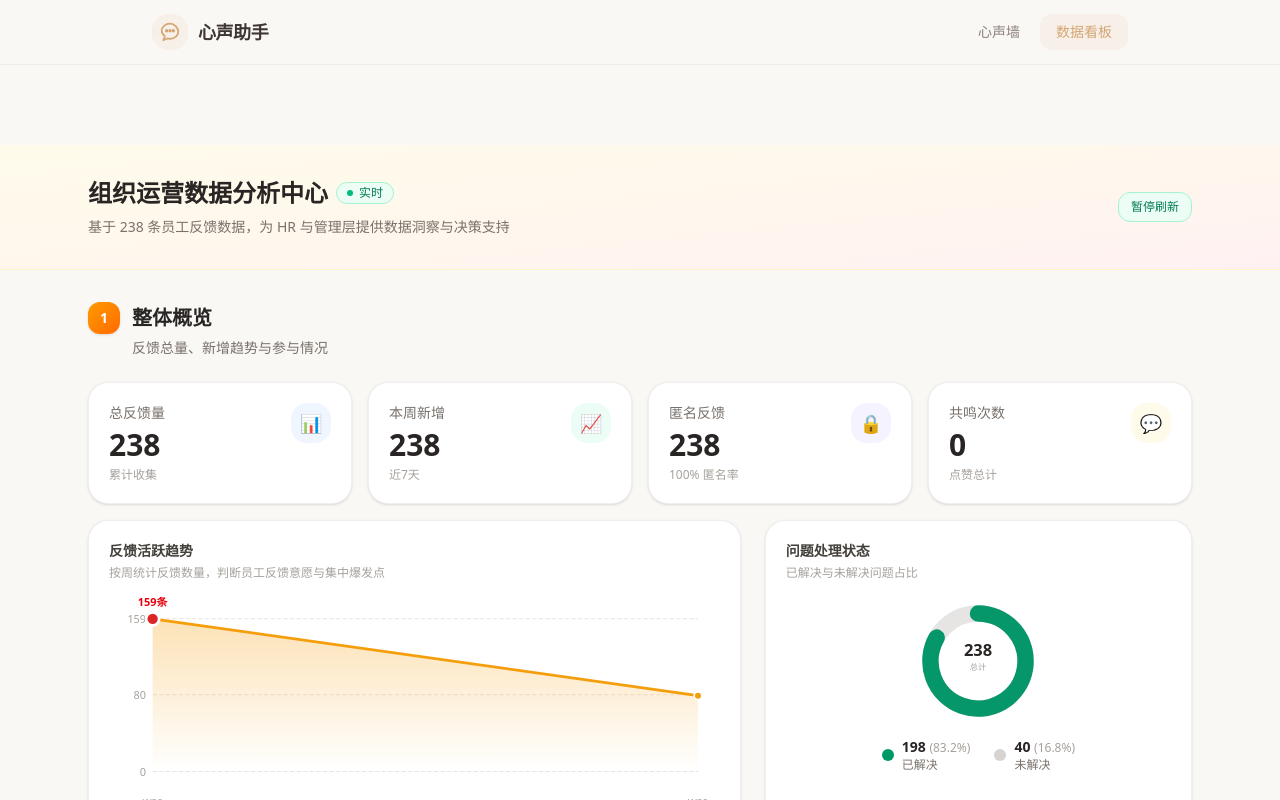
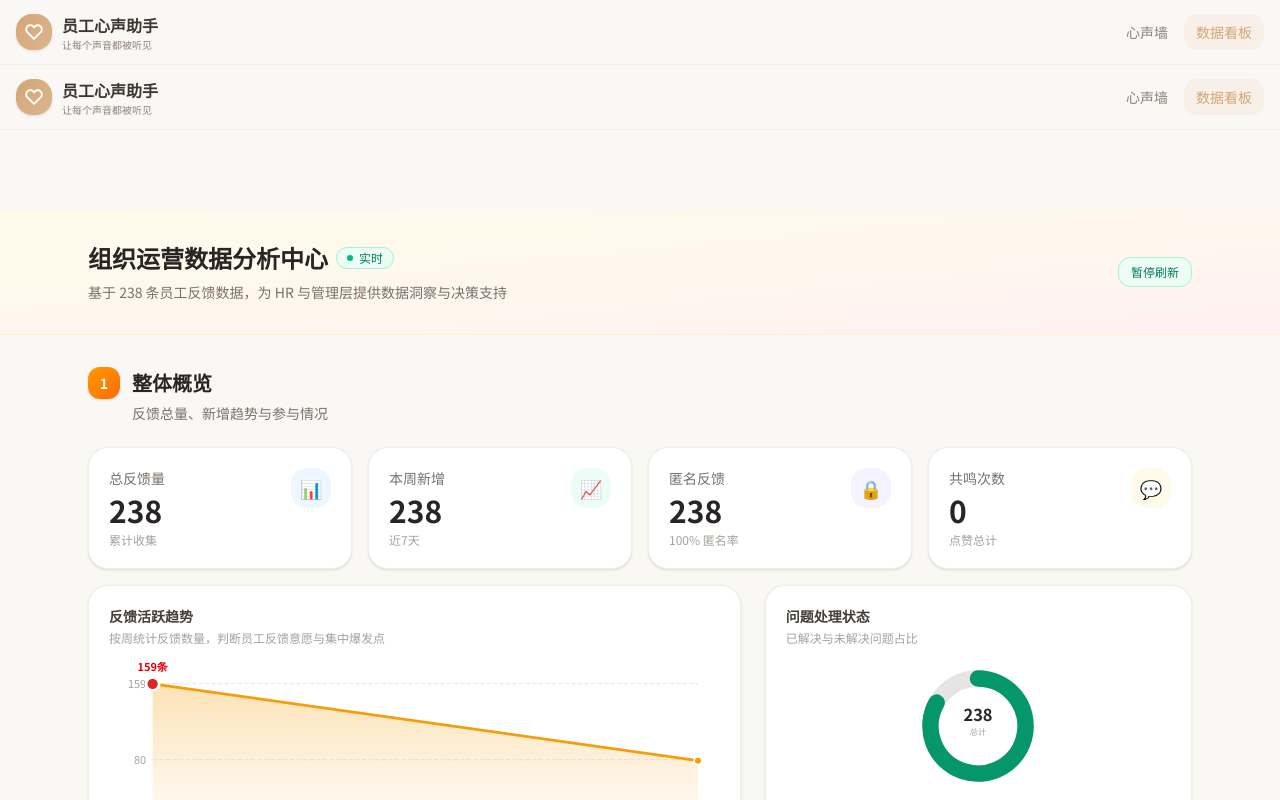
Before and after one commit to zhizi20/agent, a Next.js app: page /dashboard in a window 1280 px wide. Shown: the top 800 px of the page. Built offline with nearby package versions, Linux system fonts and the light colour scheme.

Commit message:
feat: 实现角色权限系统（普通员工/管理层分级访问控制）
Coze-Commit-Type: user
Coze-User-ID: 2134586496398488
Coze-Conversation-ID: 10375792

```diff
--- a/src/app/dashboard/page.tsx
+++ b/src/app/dashboard/page.tsx
@@ -1,10 +1,13 @@
 'use client';
 
 import { useState, useEffect, useCallback, useMemo } from 'react';
-import { Header } from '@/components/header';
+import Link from 'next/link';
 import { CATEGORY_MAP } from '@/lib/types';
 import type { VoiceCategory } from '@/lib/types';
 import { cn } from '@/lib/utils';
+import { useRole } from '@/contexts/role-context';
+import { RoleVerificationDialog } from '@/components/role-verification-dialog';
+import { Header } from '@/components/header';
 
 // ─── Types ───────────────────────────────────────────────────────
 
@@ -413,12 +416,22 @@ function DeptPieChart({ byDepartment }: { byDepartment: Record<string, number> }
 // ─── Main Page ───────────────────────────────────────────────────
 
 export default function DashboardPage() {
+  const { role, isVerified, setRole } = useRole();
+  const [showVerification, setShowVerification] = useState(false);
   const [stats, setStats] = useState<Stats | null>(null);
   const [analysis, setAnalysis] = useState<AnalysisResult | null>(null);
   const [isAnalyzing, setIsAnalyzing] = useState(false);
   const [analysisError, setAnalysisError] = useState('');
   const [isLive, setIsLive] = useState(true);
 
+  // Show verification dialog if not verified
+  useEffect(() => {
+    if (!isVerified) {
+      setShowVerification(true);
+    }
+  }, [isVerified]);
+
+  // All hooks must be before any early returns
   const fetchStats = useCallback(async () => {
     try {
       const res = await fetch('/api/stats');
@@ -473,6 +486,31 @@ export default function DashboardPage() {
     if (!stats) return [];
     return Object.entries(stats.byCategory).sort(([, a], [, b]) => b - a).slice(0, 3);
   }, [stats]);
+
+  // Role-based access control - after all hooks
+  if (isVerified && role === 'employee') {
+    return (
+      <div className="min-h-screen bg-[#FAF8F5]">
+        <div className="flex flex-col items-center justify-center min-h-screen px-4">
+          <div className="max-w-md w-full bg-white rounded-2xl shadow-sm border border-[#EDE8E3] p-8 text-center">
+            <div className="w-16 h-16 mx-auto mb-4 rounded-full bg-[#FFF5F2] flex items-center justify-center">
+              <span className="text-3xl">🔒</span>
+            </div>
+            <h2 className="text-xl font-semibold text-[#3D3632] mb-3">权限受限</h2>
+            <p className="text-[#8A817A] leading-relaxed mb-6">
+              您好，数据看板为管理层专属权限，仅管理人员可查看全量心声统计与分析内容。您可以使用员工心声墙提交、浏览公开心声。
+            </p>
+            <Link
+              href="/"
+              className="inline-flex items-center justify-center px-6 py-3 rounded-xl bg-[#D4A574] text-white font-medium hover:bg-[#C99560] transition-colors"
+            >
+              返回心声墙
+            </Link>
+          </div>
+        </div>
+      </div>
+    );
+  }
 
   if (!stats) {
     return (
--- a/src/app/layout.tsx
+++ b/src/app/layout.tsx
@@ -1,19 +1,33 @@
 import type { Metadata } from 'next';
+import { Noto_Sans_SC } from 'next/font/google';
 import './globals.css';
+import { Header } from '@/components/header';
+import { RoleProvider } from '@/contexts/role-context';
+
+const notoSansSC = Noto_Sans_SC({
+  subsets: ['latin'],
+  weight: ['400', '500', '600', '700'],
+  display: 'swap',
+});
 
 export const metadata: Metadata = {
-  title: '员工心声助手 - 倾听每一个声音',
-  description: '一个温暖的员工心声平台，让每个声音都被听见、被理解、被回应。',
+  title: '员工心声助手 - 让每个声音都被听见',
+  description: '一个温暖的员工心声平台，让每个声音都被听见、被理解、被回应',
 };
 
 export default function RootLayout({
   children,
-}: {
+}: Readonly<{
   children: React.ReactNode;
-}) {
+}>) {
   return (
     <html lang="zh-CN">
-      <body className="antialiased min-h-screen">{children}</body>
+      <body className={`${notoSansSC.className} antialiased`}>
+        <RoleProvider>
+          <Header />
+          <main className="min-h-[calc(100vh-4rem)]">{children}</main>
+        </RoleProvider>
+      </body>
     </html>
   );
 }
--- a/src/components/header.tsx
+++ b/src/components/header.tsx
@@ -2,63 +2,94 @@
 
 import Link from 'next/link';
 import { usePathname } from 'next/navigation';
+import { useState } from 'react';
 import { cn } from '@/lib/utils';
+import { useRole } from '@/contexts/role-context';
+import { RoleVerificationDialog } from './role-verification-dialog';
 
 export function Header() {
   const pathname = usePathname();
+  const { hasDashboardAccess, isVerified, role } = useRole();
+  const [showRoleDialog, setShowRoleDialog] = useState(false);
+
+  const handleDashboardClick = (e: React.MouseEvent) => {
+    if (!isVerified) {
+      e.preventDefault();
+      setShowRoleDialog(true);
+    } else if (!hasDashboardAccess) {
+      e.preventDefault();
+      // Show rejection message for employees
+      alert('您好，数据看板为管理层专属权限，仅管理人员可查看全量心声统计与分析内容，您可以使用员工心声墙提交、浏览公开心声。');
+    }
+  };
 
   return (
-    <header className="sticky top-0 z-50 border-b border-border/60 bg-background/80 backdrop-blur-md">
-      <div className="mx-auto flex h-16 max-w-5xl items-center justify-between px-6">
+    <>
+      <header className="sticky top-0 z-50 border-b border-border/50 bg-background/80 backdrop-blur-md">
+        <div className="container mx-auto flex h-16 items-center justify-between px-4">
           <Link href="/" className="flex items-center gap-2.5 transition-opacity hover:opacity-80">
-          <div className="flex h-9 w-9 items-center justify-center rounded-xl bg-primary/10">
+            <div className="flex h-9 w-9 items-center justify-center rounded-xl bg-gradient-to-br from-primary to-primary/80 shadow-sm">
               <svg
-              width="20"
-              height="20"
+                width="18"
+                height="18"
                 viewBox="0 0 24 24"
                 fill="none"
                 stroke="currentColor"
-              strokeWidth="2"
+                strokeWidth="2.5"
                 strokeLinecap="round"
                 strokeLinejoin="round"
-              className="text-primary"
+                className="text-primary-foreground"
               >
-              <path d="M12 2C6.48 2 2 6 2 10.5c0 2.5 1.5 4.8 3.8 6.2L4 22l4.5-2.3c1.1.3 2.3.5 3.5.5 5.52 0 10-4 10-8.5S17.52 2 12 2z" />
-              <circle cx="8" cy="10.5" r="1" fill="currentColor" />
-              <circle cx="12" cy="10.5" r="1" fill="currentColor" />
-              <circle cx="16" cy="10.5" r="1" fill="currentColor" />
+                <path d="M20.84 4.61a5.5 5.5 0 0 0-7.78 0L12 5.67l-1.06-1.06a5.5 5.5 0 0 0-7.78 7.78l1.06 1.06L12 21.23l7.78-7.78 1.06-1.06a5.5 5.5 0 0 0 0-7.78z" />
               </svg>
             </div>
-          <span className="text-lg font-semibold tracking-tight text-foreground">
-            心声助手
-          </span>
+            <div>
+              <h1 className="text-base font-semibold text-foreground">员工心声助手</h1>
+              <p className="text-[10px] text-muted-foreground">让每个声音都被听见</p>
+            </div>
           </Link>
 
           <nav className="flex items-center gap-1">
             <Link
               href="/"
               className={cn(
-              'rounded-lg px-4 py-2 text-sm font-medium transition-colors',
+                'rounded-lg px-3 py-2 text-sm font-medium transition-colors',
                 pathname === '/'
                   ? 'bg-primary/10 text-primary'
-                : 'text-muted-foreground hover:bg-secondary hover:text-foreground'
+                  : 'text-muted-foreground hover:text-foreground hover:bg-secondary'
               )}
             >
               心声墙
             </Link>
             <Link
               href="/dashboard"
+              onClick={handleDashboardClick}
               className={cn(
-              'rounded-lg px-4 py-2 text-sm font-medium transition-colors',
+                'rounded-lg px-3 py-2 text-sm font-medium transition-colors',
                 pathname === '/dashboard'
                   ? 'bg-primary/10 text-primary'
-                : 'text-muted-foreground hover:bg-secondary hover:text-foreground'
+                  : 'text-muted-foreground hover:text-foreground hover:bg-secondary'
               )}
             >
               数据看板
             </Link>
+            {isVerified && (
+              <span className="ml-2 rounded-full bg-secondary px-2 py-0.5 text-[10px] text-muted-foreground">
+                {role === 'admin' ? '管理员' : '员工'}
+              </span>
+            )}
           </nav>
         </div>
       </header>
+
+      <RoleVerificationDialog
+        isOpen={showRoleDialog}
+        onClose={() => setShowRoleDialog(false)}
+        onVerified={() => {
+          // Navigate to dashboard after verification
+          window.location.href = '/dashboard';
+        }}
+      />
+    </>
   );
 }
--- /dev/null
+++ b/src/components/role-verification-dialog.tsx
@@ -0,0 +1,141 @@
+'use client';
+
+import { useState } from 'react';
+import { useRole } from '@/contexts/role-context';
+
+interface RoleVerificationDialogProps {
+  isOpen: boolean;
+  onClose: () => void;
+  onVerified: () => void;
+}
+
+export function RoleVerificationDialog({ isOpen, onClose, onVerified }: RoleVerificationDialogProps) {
+  const { setRole } = useRole();
+  const [selectedRole, setSelectedRole] = useState<'employee' | 'admin' | null>(null);
+
+  if (!isOpen) return null;
+
+  const handleConfirm = () => {
+    if (selectedRole) {
+      setRole(selectedRole);
+      if (selectedRole === 'admin') {
+        onVerified();
+      }
+      onClose();
+    }
+  };
+
+  return (
+    <div className="fixed inset-0 z-[100] flex items-center justify-center bg-black/50 backdrop-blur-sm">
+      <div className="mx-4 w-full max-w-md rounded-2xl bg-background p-6 shadow-2xl">
+        <div className="mb-6 text-center">
+          <div className="mx-auto mb-4 flex h-14 w-14 items-center justify-center rounded-full bg-primary/10">
+            <svg
+              width="28"
+              height="28"
+              viewBox="0 0 24 24"
+              fill="none"
+              stroke="currentColor"
+              strokeWidth="2"
+              strokeLinecap="round"
+              strokeLinejoin="round"
+              className="text-primary"
+            >
+              <path d="M20 21v-2a4 4 0 0 0-4-4H8a4 4 0 0 0-4 4v2" />
+              <circle cx="12" cy="7" r="4" />
+            </svg>
+          </div>
+          <h2 className="text-xl font-semibold text-foreground">身份验证</h2>
+          <p className="mt-2 text-sm text-muted-foreground">
+            数据看板为管理层专属权限，请选择您的身份
+          </p>
+        </div>
+
+        <div className="space-y-3">
+          <button
+            onClick={() => setSelectedRole('employee')}
+            className={`w-full rounded-xl border-2 p-4 text-left transition-all ${
+              selectedRole === 'employee'
+                ? 'border-primary bg-primary/5'
+                : 'border-border hover:border-primary/50 hover:bg-secondary/50'
+            }`}
+          >
+            <div className="flex items-center gap-3">
+              <div className={`flex h-10 w-10 items-center justify-center rounded-full ${
+                selectedRole === 'employee' ? 'bg-primary/10' : 'bg-secondary'
+              }`}>
+                <svg
+                  width="20"
+                  height="20"
+                  viewBox="0 0 24 24"
+                  fill="none"
+                  stroke="currentColor"
+                  strokeWidth="2"
+                  strokeLinecap="round"
+                  strokeLinejoin="round"
+                  className={selectedRole === 'employee' ? 'text-primary' : 'text-muted-foreground'}
+                >
+                  <path d="M20 21v-2a4 4 0 0 0-4-4H8a4 4 0 0 0-4 4v2" />
+                  <circle cx="12" cy="7" r="4" />
+                </svg>
+              </div>
+              <div>
+                <p className="font-medium text-foreground">普通员工</p>
+                <p className="text-xs text-muted-foreground">可访问心声墙功能</p>
+              </div>
+            </div>
+          </button>
+
+          <button
+            onClick={() => setSelectedRole('admin')}
+            className={`w-full rounded-xl border-2 p-4 text-left transition-all ${
+              selectedRole === 'admin'
+                ? 'border-primary bg-primary/5'
+                : 'border-border hover:border-primary/50 hover:bg-secondary/50'
+            }`}
+          >
+            <div className="flex items-center gap-3">
+              <div className={`flex h-10 w-10 items-center justify-center rounded-full ${
+                selectedRole === 'admin' ? 'bg-primary/10' : 'bg-secondary'
+              }`}>
+                <svg
+                  width="20"
+                  height="20"
+                  viewBox="0 0 24 24"
+                  fill="none"
+                  stroke="currentColor"
+                  strokeWidth="2"
+                  strokeLinecap="round"
+                  strokeLinejoin="round"
+                  className={selectedRole === 'admin' ? 'text-primary' : 'text-muted-foreground'}
+                >
+                  <path d="M12 22s8-4 8-10V5l-8-3-8 3v7c0 6 8 10 8 10z" />
+                </svg>
+              </div>
+              <div>
+                <p className="font-medium text-foreground">管理层 / 管理员</p>
+                <p className="text-xs text-muted-foreground">可访问心声墙 + 数据看板</p>
+              </div>
+            </div>
+          </button>
+        </div>
+
+        <div className="mt-6 flex gap-3">
+          <button
+            onClick={onClose}
+            className="flex-1 rounded-xl border border-border px-4 py-2.5 text-sm font-medium text-muted-foreground transition-colors hover:bg-secondary"
+          >
+            取消
+          </button>
+          <button
+            onClick={handleConfirm}
+            disabled={!selectedRole}
+            className="flex-1 rounded-xl bg-primary px-4 py-2.5 text-sm font-medium text-primary-foreground transition-colors hover:bg-primary/90 disabled:opacity-50 disabled:cursor-not-allowed"
+          >
+            确认
+          </button>
+        </div>
+      </div>
+    </div>
+  );
+}
--- /dev/null
+++ b/src/contexts/role-context.tsx
@@ -0,0 +1,39 @@
+'use client';
+
+import { createContext, useContext, useState, useCallback, type ReactNode } from 'react';
+
+export type UserRole = 'employee' | 'admin' | null;
+
+interface RoleContextType {
+  role: UserRole;
+  setRole: (role: UserRole) => void;
+  hasDashboardAccess: boolean;
+  isVerified: boolean;
+}
+
+const RoleContext = createContext<RoleContextType | undefined>(undefined);
+
+export function RoleProvider({ children }: { children: ReactNode }) {
+  const [role, setRoleState] = useState<UserRole>(null);
+
+  const setRole = useCallback((newRole: UserRole) => {
+    setRoleState(newRole);
+  }, []);
+
+  const hasDashboardAccess = role === 'admin';
+  const isVerified = role !== null;
+
+  return (
+    <RoleContext.Provider value={{ role, setRole, hasDashboardAccess, isVerified }}>
+      {children}
+    </RoleContext.Provider>
+  );
+}
+
+export function useRole() {
+  const context = useContext(RoleContext);
+  if (context === undefined) {
+    throw new Error('useRole must be used within a RoleProvider');
+  }
+  return context;
+}
```
Lines whose indentation alone changed are shown as unchanged.
